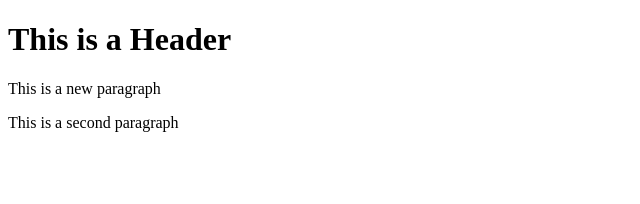
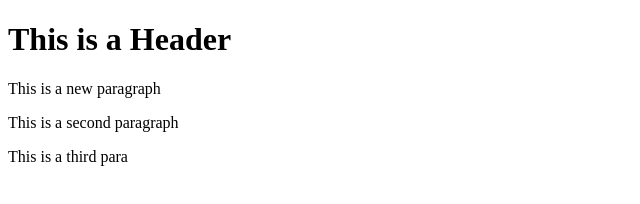
Before and after one commit to KBHomes3/git-test, a website: page index.html in a window 1280 px wide. Shown: the whole page, without its empty margins (0-640 px from the left). Drawn offline with Linux system fonts and the light colour scheme.

```diff
--- a/index.html
+++ b/index.html
@@ -4,5 +4,6 @@
       <h1>This is a Header</h1>
       <p>This is a new paragraph</p>
       <p>This is a second paragraph</p>
+      <p>This is a third para</p>
    </body>
 </html>
```
Also changed, not shown: package.json (added, +27 -0 lines), 2 other files.
